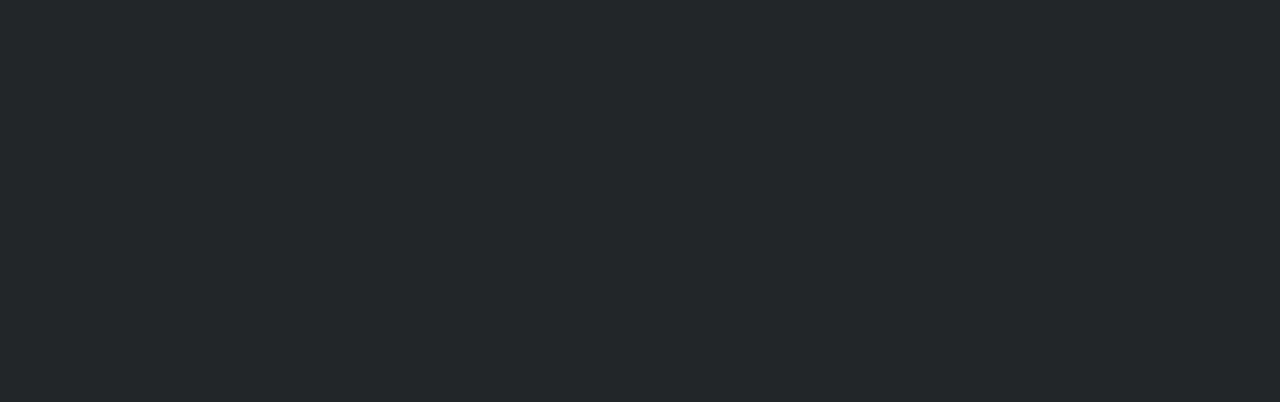
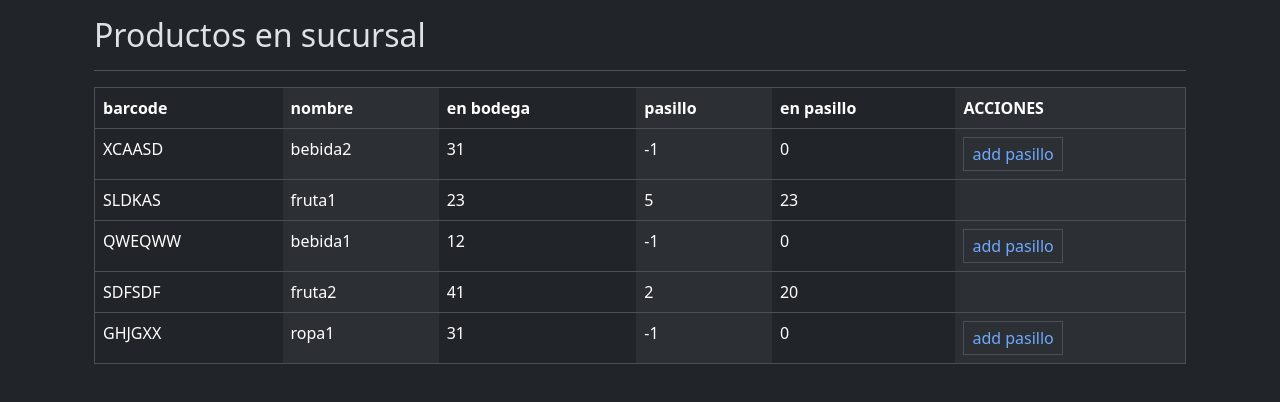
Before and after one commit to javosw/GamerProXela_Archivos-2024S2, an Angular app in the folder app-frontend/: page /inventario/estanteria in a window 1280 px wide. Before the commit this address led to /. Shown: the top 402 px of the page. Built offline with nearby package versions, Linux system fonts and the light colour scheme.

Commit message:
frontend de inventario mejorado

```diff
--- a/app-frontend/src/app/gpx.routes.ts
+++ b/app-frontend/src/app/gpx.routes.ts
@@ -18,6 +18,7 @@ export const gpxRoutes: Routes = [
     { path:"bodega/productos", component: BodegaGetProductosComponent },
     { path:"bodega/productos/add", component: BodegaAddProductoComponent },
     { path:"inventario/board", component: InventarioBoardComponent },
+    { path:"inventario/estanteria", component: InventarioEstanteriaComponent },
     { path:"inventario/estanteria/mod", component: InventarioAddPasilloComponent },
     { path:"admin/empleados", component: AdminGetEmpleadosComponent },
     { path:"admin/empleados/add", component: AdminAddEmpleadoComponent },
--- /dev/null
+++ b/app-frontend/src/app/inventario/data/InventarioTipos.ts
@@ -0,0 +1,12 @@
+export type Producto = {
+    barcode: string;
+    nombre: string;
+    pasillo: number;
+    unidades_bodega: number;
+    unidades_pasillo: number
+};
+export type ModProducto = {
+    barcode: string;
+    pasillo: number;
+    unidades_pasillo: number
+};
--- /dev/null
+++ b/app-frontend/src/app/inventario/data/rutas.ts
@@ -0,0 +1,3 @@
+export let ruta_InventarioBoard = 'inventario/board';
+export let ruta_Estanteria = 'inventario/estanteria';
+export let ruta_AddPasillo = 'inventario/estanteria/mod';
--- a/app-frontend/src/app/inventario/inventario-add-pasillo/inventario-add-pasillo.component.html
+++ b/app-frontend/src/app/inventario/inventario-add-pasillo/inventario-add-pasillo.component.html
@@ -1,8 +1,37 @@
-<!--
--->
-@if(activar){
-<div class="card">
-    <div class="card-body">
+<div class="container mt-3 mb-3">
+    <div class="container pt-3 pb-3 border">
+        <h2 (click)="navegar(ruta_Estanteria)">Agregar productos a pasillo</h2>
+        <hr />
+        <div class="container border pt-3 pb-3 mb-3">
+            <h4>Producto seleccionado</h4>
+            <hr />
+            <div class="table-responsive border">
+                <table class="table table-striped-columns table-hover border">
+                    <thead>
+                        <tr>
+                            <th>barcode</th>
+                            <th>nombre</th>
+                            <th>en bodega</th>
+                            <th>pasillo</th>
+                            <th>en pasillo</th>
+                        </tr>
+                    </thead>
+                    <tbody>
+                        <tr>
+                            <td>{{producto.barcode}}</td>
+                            <td>{{producto.nombre}}</td>
+                            <td>{{producto.unidades_bodega}}</td>
+                            <td>{{producto.pasillo}}</td>
+                            <td>{{producto.unidades_pasillo}}</td>
+                        </tr>
+                    </tbody>
+                </table>
+            </div>
+        </div>
+
+        <div class="container border pt-3 pb-3">
+            <h4>Mueva unidades del producto a pasillo</h4>
+            <hr />
             <form [formGroup]="addPasilloForm" (ngSubmit)="onSubmit()">
                 <input formControlName="barcode" [ngModel]="barcode" type="hidden" class="form-control">
                 <div class="mb-3 row">
@@ -20,9 +49,12 @@
                 <hr />
                 <div class="d-flex justify-content-between">
                     <button type="submit" class="btn btn-outline-primary">AGREGAR</button>
-                <button (click)="activar = false" type="button" class="btn btn-outline-light">CANCELAR</button>
+                    <button (click)="navegar(ruta_Estanteria)" type="button"
+                        class="btn btn-outline-light">CANCELAR</button>
                 </div>
             </form>
+        </div>
+
         @if (fueEnviado && !fueAgregado) {
         <div class="alert alert-warning" role="alert">
             Operacion fallida?!
@@ -35,5 +67,3 @@
         }
     </div>
 </div>
-
-}
--- a/app-frontend/src/app/inventario/inventario-add-pasillo/inventario-add-pasillo.component.ts
+++ b/app-frontend/src/app/inventario/inventario-add-pasillo/inventario-add-pasillo.component.ts
@@ -1,11 +1,9 @@
 import { Component, EventEmitter, Input, Output } from '@angular/core';
 import { ReactiveFormsModule, FormControl, FormGroup, FormBuilder } from '@angular/forms';
-import { Router } from '@angular/router';
+import { ActivatedRoute, Router } from '@angular/router';
 import { InventarioService } from '../../services/inventario.service';
-
-type Producto = { barcode: string; nombre: string; pasillo: number; unidades_bodega: number; unidades_pasillo: number };
-type ModProducto = { barcode: string; pasillo: number; unidades_pasillo: number };
-
+import { Producto, ModProducto } from '../data/InventarioTipos';
+import { ruta_AddPasillo, ruta_Estanteria } from '../data/rutas';
 @Component({
   selector: 'gpx-mod-estanteria',
   standalone: true,
@@ -16,19 +14,15 @@ export class InventarioAddPasilloComponent {
   @Input() barcode: string = '';
   @Output() productoChange: EventEmitter<ModProducto> = new EventEmitter();
 
-  activar: boolean = false;
-
-  toggleActivar(){
-    this.activar = !this.activar;
-  }
+  producto:Producto = { barcode: '', nombre: '', pasillo: 0, unidades_bodega: 0, unidades_pasillo: 0 };
 
   addPasilloForm: FormGroup;
   fueAgregado: boolean = false;
   fueEnviado: boolean = false;
 
-  ruta_InventarioBoard = 'inventario/board';
+  ruta_Estanteria = ruta_Estanteria;
 
-  constructor(private formBuilder: FormBuilder, private inventServ: InventarioService, private router: Router) {
+  constructor(private formBuilder: FormBuilder, private inventServ: InventarioService, private router: Router, private route: ActivatedRoute) {
     this.addPasilloForm = this.formBuilder.group({
       barcode: [''],
       pasillo: [''],
@@ -36,7 +30,27 @@ export class InventarioAddPasilloComponent {
     });
   }
 
-  modEstanteria(formValue:any){
+  ngOnInit() {
+    this.route.queryParamMap.subscribe(params => {
+      let barcodeQuery = params.get('barcode');
+      if(barcodeQuery != null){
+        this.barcode = barcodeQuery;
+      }
+    });
+
+    this.inventServ.getProducto(this.barcode).subscribe({
+      next: (response: any) => {
+        this.producto = response as Producto;
+        this.producto = response;
+      },
+      complete: () => {
+      },
+      error: (error) => {
+      }
+    });
+  }
+
+  modEstanteria(formValue: any) {
     let pForm = formValue as { barcode: string, pasillo: number, unidades: number };
     this.productoChange.emit({ barcode: pForm.barcode, unidades_pasillo: pForm.unidades, pasillo: pForm.pasillo });
   }
--- a/app-frontend/src/app/inventario/inventario-board/inventario-board.component.html
+++ b/app-frontend/src/app/inventario/inventario-board/inventario-board.component.html
@@ -10,7 +10,7 @@
                     <div class="card-header">Modificar estanteria</div>
                     <div class="card-body">
                         <p class="card-text">Traslade productos desde bodega hacia un pasillo.</p>
-                        <a (click)="navegar(ruta_ModEstanteria)" class="btn btn-outline-primary">entrar</a>
+                        <a (click)="navegar(ruta_Estanteria)" class="btn btn-outline-primary">entrar</a>
                     </div>
                 </div>
             </div>
--- a/app-frontend/src/app/inventario/inventario-board/inventario-board.component.ts
+++ b/app-frontend/src/app/inventario/inventario-board/inventario-board.component.ts
@@ -1,6 +1,6 @@
 import { Component } from '@angular/core';
 import { Router } from '@angular/router';
-
+import { ruta_Estanteria } from '../data/rutas';
 @Component({
   selector: 'app-inventario-board',
   standalone: true,
@@ -8,7 +8,7 @@ import { Router } from '@angular/router';
   templateUrl: './inventario-board.component.html'
 })
 export class InventarioBoardComponent {
-  ruta_ModEstanteria:string = 'inventario/estanteria/mod';
+  ruta_Estanteria = ruta_Estanteria;
 
   constructor(private router:Router){}
 
--- a/app-frontend/src/app/inventario/inventario-estanteria/inventario-estanteria.component.html
+++ b/app-frontend/src/app/inventario/inventario-estanteria/inventario-estanteria.component.html
@@ -1,9 +1,10 @@
 <div class="container">
     <div class="container mt-3 mb-3">
-        <h2 (click)="navegar('bodega/board')">Productos en sucursal</h2>
+        <h2 (click)="navegar(ruta_InventarioBoard)">Productos en sucursal</h2>
         <hr />
         @if (fueRespuestaRecibida && productos.length > 0) {
-        <table class="table table-striped table-hover">
+        <div class="table-responsive">
+            <table class="table  table-striped-columns  table-hover border">
                 <thead>
                     <tr>
                         <th>barcode</th>
@@ -11,36 +12,27 @@
                         <th>en bodega</th>
                         <th>pasillo</th>
                         <th>en pasillo</th>
-                </tr>
-            </thead>
-        </table>
-
-        @for(p of productos; track p.barcode) {
-        <table class="table table-striped table-hover">
-            <thead>
-                <tr>
-                    <th>barcode</th>
-                    <th>nombre</th>
-                    <th>en bodega</th>
-                    <th>pasillo</th>
-                    <th>en pasillo</th>
+                        <th>ACCIONES</th>
                     </tr>
                 </thead>
 
                 <tbody>
-                <tr (click)="mod.toggleActivar()">
+                    @for(p of productos; track p.barcode) {
+                    <tr>
                         <td>{{p.barcode}}</td>
                         <td>{{p.nombre}}</td>
                         <td>{{p.unidades_bodega}}</td>
                         <td>{{p.pasillo}}</td>
                         <td>{{p.unidades_pasillo}}</td>
+                        <td>@if(p.pasillo == -1){<a
+                                class="d-inline-flex focus-ring py-1 px-2 text-decoration-none border "
+                                (click)="navegarQuery(ruta_AddPasillo,p.barcode)">add pasillo</a>}</td>
                     </tr>
+                    }
                 </tbody>
             </table>
-        <gpx-mod-estanteria #mod [barcode]="p.barcode" (productoChange)="modEstanteria(p,$event)">
-        </gpx-mod-estanteria>
 
-        }
+        </div>
         }
         @else if(fueRespuestaRecibida && productos.length == 0) {
         <div class="alert alert-info" role="alert">
--- a/app-frontend/src/app/inventario/inventario-estanteria/inventario-estanteria.component.ts
+++ b/app-frontend/src/app/inventario/inventario-estanteria/inventario-estanteria.component.ts
@@ -2,10 +2,8 @@ import { Component } from '@angular/core';
 import { Router } from '@angular/router';
 import { InventarioService } from '../../services/inventario.service';
 import { InventarioAddPasilloComponent } from "../inventario-add-pasillo/inventario-add-pasillo.component";
-
-type Producto = { barcode: string; nombre: string; pasillo: number; unidades_bodega: number; unidades_pasillo: number };
-type ModProducto = { barcode: string; pasillo: number; unidades_pasillo: number };
-
+import { Producto, ModProducto } from '../data/InventarioTipos';
+import { ruta_Estanteria, ruta_AddPasillo, ruta_InventarioBoard } from '../data/rutas';
 @Component({
   selector: 'app-inventario-estanteria',
   standalone: true,
@@ -15,6 +13,9 @@ type ModProducto = { barcode: string; pasillo: number; unidades_pasillo: number
 export class InventarioEstanteriaComponent {
   productos = new Array<Producto>();
   fueRespuestaRecibida: boolean = false;
+
+  ruta_InventarioBoard = ruta_InventarioBoard;
+  ruta_AddPasillo = ruta_AddPasillo;
 
   constructor(private inventarioServ: InventarioService, private router: Router) {
   }
@@ -45,7 +46,12 @@ export class InventarioEstanteriaComponent {
     });
   }
 
+
   navegar(url: string) {
     this.router.navigate([url]);
   }
+
+  navegarQuery(url: string, barcode:string) {
+    this.router.navigate([url],{ queryParams: { barcode:barcode } });
+  }
 }
--- a/app-frontend/src/app/services/inventario.service.ts
+++ b/app-frontend/src/app/services/inventario.service.ts
@@ -16,13 +16,25 @@ export class InventarioService {
     return this.http.post<any>(url, form);
   }
 
+  getProducto(barcode: string): Observable<any>{
+    if(barcode == 'XCAASD') return of({ barcode: 'XCAASD', nombre: 'bebida2', pasillo: -1, unidades_bodega: 31, unidades_pasillo: 0});
+    if(barcode == 'SLDKAS') return of({ barcode: 'SLDKAS', nombre: 'fruta1', pasillo: 5, unidades_bodega: 23, unidades_pasillo: 23} );
+    if(barcode == 'QWEQWW') return of({ barcode: 'QWEQWW', nombre: 'bebida1', pasillo: -1, unidades_bodega: 12, unidades_pasillo: 0});
+    if(barcode == 'SDFSDF') return of({ barcode: 'SDFSDF', nombre: 'fruta2', pasillo: 2, unidades_bodega: 41, unidades_pasillo: 20} );
+    if(barcode == 'GHJGXX') return of({ barcode: 'GHJGXX', nombre: 'ropa1', pasillo: -1, unidades_bodega: 31, unidades_pasillo: 0}  );
+    return of({http:400});
+        /*
+    let url = 'http://localhost/gpx/productos/get?barcode=${barcode}';
+    return this.http.get<any>(url);*/
+  }
+
   getProductos(): Observable<any> {
     return of([
-      { barcode: 'XCAASD', nombre: 'bebida2', pasillo: 0, unidades_bodega: 31, unidades_pasillo: 5},
-      { barcode: 'SLDKAS', nombre: 'fruta1', pasillo: 5, unidades_bodega: 23, unidades_pasillo: 3},
-      { barcode: 'QWEQWW', nombre: 'bebida1', pasillo: 9, unidades_bodega: 12, unidades_pasillo: 6},
-      { barcode: 'SDFSDF', nombre: 'fruta2', pasillo: 2, unidades_bodega: 41, unidades_pasillo: 4},
-      { barcode: 'GHJGXX', nombre: 'ropa1', pasillo: 5, unidades_bodega: 31, unidades_pasillo: 6}
+      { barcode: 'XCAASD', nombre: 'bebida2',pasillo: -1, unidades_bodega: 31, unidades_pasillo: 0},
+      { barcode: 'SLDKAS', nombre: 'fruta1', pasillo: 5, unidades_bodega: 23, unidades_pasillo: 23},
+      { barcode: 'QWEQWW', nombre: 'bebida1', pasillo: -1, unidades_bodega: 12, unidades_pasillo: 0},
+      { barcode: 'SDFSDF', nombre: 'fruta2', pasillo: 2, unidades_bodega: 41, unidades_pasillo: 20},
+      { barcode: 'GHJGXX', nombre: 'ropa1', pasillo: -1, unidades_bodega: 31, unidades_pasillo: 0},
     ]);
 
     /*
```
Lines whose indentation alone changed are shown as unchanged.
